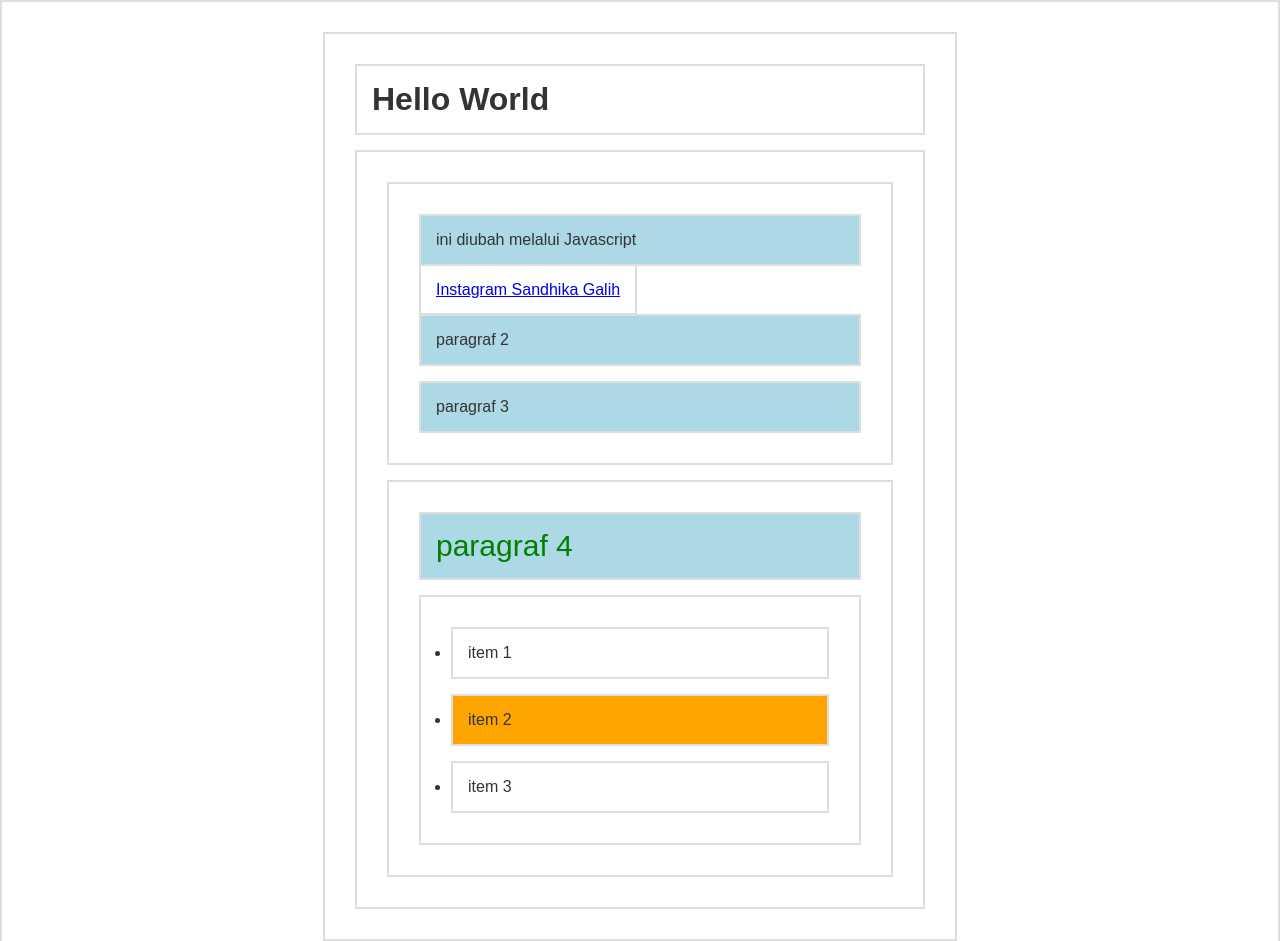
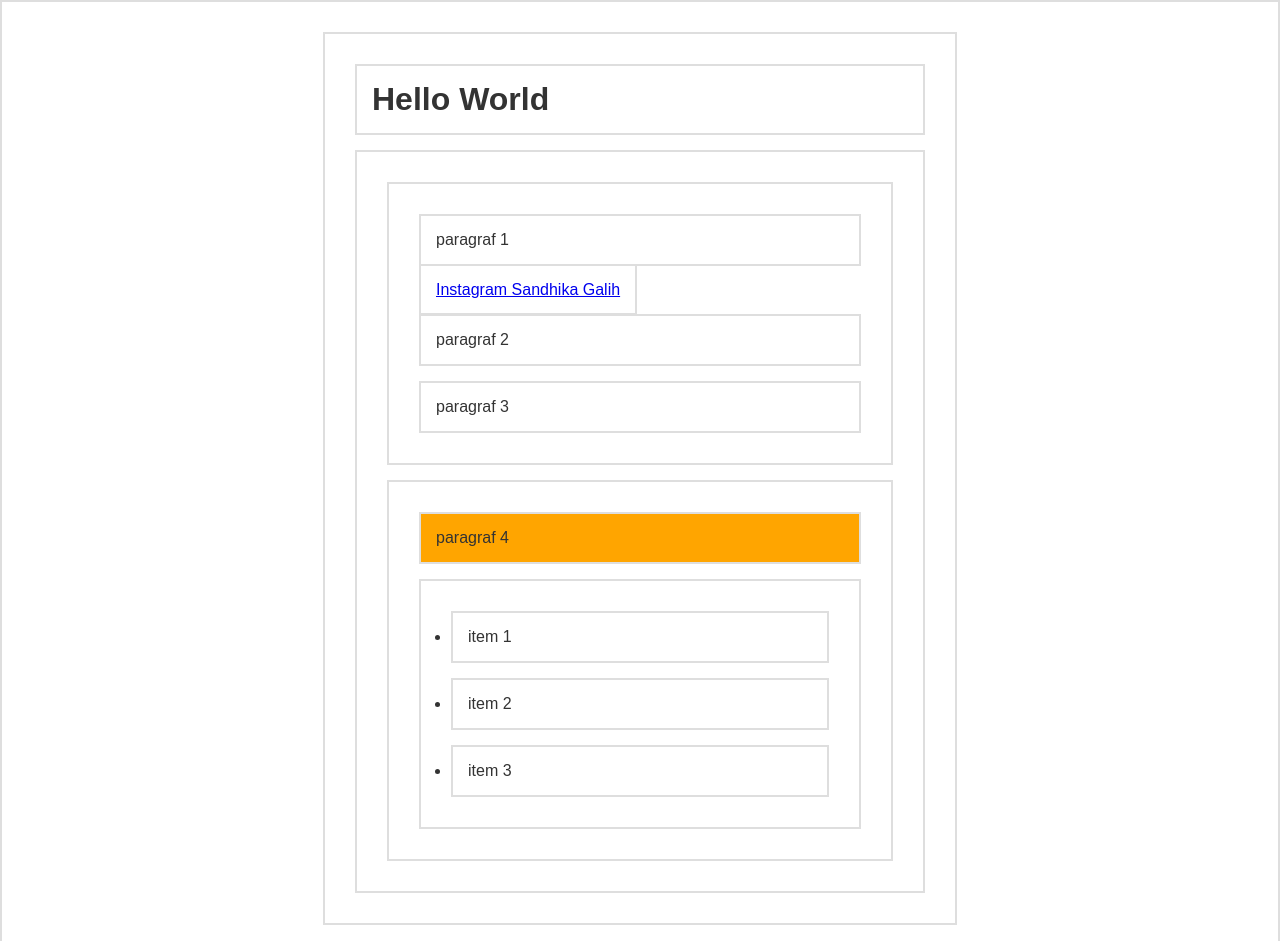
Before and after one commit to Baguswicaksono388/Javascript, a plain HTML site: page DOM/DomSelection/domSelection.html in a window 1280 px wide. Shown: the top 941 px of the page. Drawn offline with Linux system fonts and the light colour scheme.

Commit message:
[Dev] penggunaan Node Root

```diff
--- a/DOM/DomSelection/domSelection.html
+++ b/DOM/DomSelection/domSelection.html
@@ -45,7 +45,7 @@
         </section>
     </div>
 
-    <script src="./domSelection02.js"></script>
+    <script src="./nodeRoot.js"></script>
 </body>
 
 </html>
--- /dev/null
+++ b/DOM/DomSelection/nodeRoot.js
@@ -0,0 +1,4 @@
+//Node Root, yang mana ini akan lebih spesifik lagi ketika akan menargetkan element apa yang akan kita tuju.
+const sectionB = document.querySelector('section#b'); //.. ini juga bisa menggunakan id b, document.getElementById().
+const p4 = sectionB.getElementsByTagName('p')[0];
+p4.style.backgroundColor = 'orange';
```
